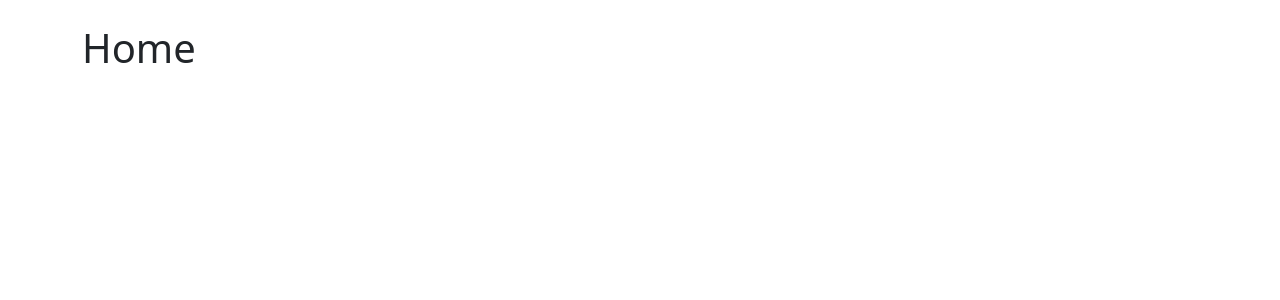
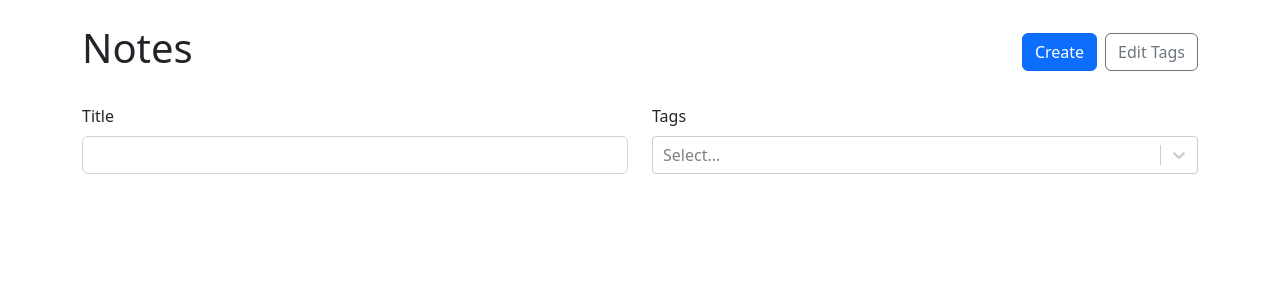
Before and after one commit to MarcoSardido/NoteTakingApp, a React (Vite) app: page / in a window 1280 px wide. Shown: the top 300 px of the page. Built offline with nearby package versions, Linux system fonts and the light colour scheme.

Commit message:
partial build for NoteList component

```diff
--- a/src/App.tsx
+++ b/src/App.tsx
@@ -9,6 +9,7 @@ import useLocalStorage from './hooks/useLocalStorage'
 
 // Types
 import { NoteData, RawNote, Tag } from './types'
+import NoteList from './components/NoteList/NoteList'
 
 
 const App = () => {
@@ -42,7 +43,7 @@ const App = () => {
   return (
     <Container className='my-4'>
       <Routes>
-        <Route path="/" element={<h1>Home</h1>} />
+        <Route path="/" element={<NoteList availableTags={tags} />} />
         <Route path="/new" element={<NewNote onSubmit={onCreateNote} onAddTag={addTag} availableTags={tags} />} />
 
         <Route path="/:id">
--- /dev/null
+++ b/src/components/NoteList/NoteList.tsx
@@ -0,0 +1,70 @@
+import React, { useState } from 'react'
+import { Button, Col, Row, Stack, Form } from 'react-bootstrap'
+import ReactSelect from "react-select"
+import { Link } from 'react-router-dom'
+
+// Types
+import { Tag } from '../../types'
+
+type NoteListProps = {
+    availableTags: Tag[]
+}
+
+const NoteList = ({ availableTags }: NoteListProps) => {
+    // Hooks
+    const [selectedTags, setSelectedTags] = useState<Tag[]>([])
+    const [title, setTitle] = useState("")
+
+
+    // Functions
+
+    return (
+        <>
+            <Row className='align-items-center mb-4'>
+                <Col><h1>Notes</h1></Col>
+                <Col xs="auto">
+                    <Stack gap={2} direction="horizontal">
+                        <Link to="/new">
+                            <Button variant="primary">Create</Button>
+                        </Link>
+                        <Button variant="outline-secondary">Edit Tags</Button>
+                    </Stack>
+                </Col>
+            </Row>
+            <Form>
+                <Row className="mb-4">
+                    <Col>
+                        <Form.Group controlId="title">
+                            <Form.Label>Title</Form.Label>
+                            <Form.Control type="text"
+                                value={title}
+                                onChange={e => setTitle(e.currentTarget.value)}
+                            />
+                        </Form.Group>
+                    </Col>
+                    <Col>
+                        <Form.Group controlId="tags">
+                            <Form.Label>Tags</Form.Label>
+                            <ReactSelect
+                                value={selectedTags.map(tag => {
+                                    return { label: tag.label, value: tag.id }
+                                })}
+                                options={availableTags.map(tag => {
+                                    return { label: tag.label, value: tag.id }
+                                })}
+                                onChange={tags => {
+                                    setSelectedTags(tags.map(tag => {
+                                        return { label: tag.label, id: tag.value }
+                                    }))
+                                }}
+                                isMulti
+                            />
+                        </Form.Group>
+                    </Col>
+                </Row>
+            </Form>
+        </>
+    )
+}
+
+export default NoteList
```
